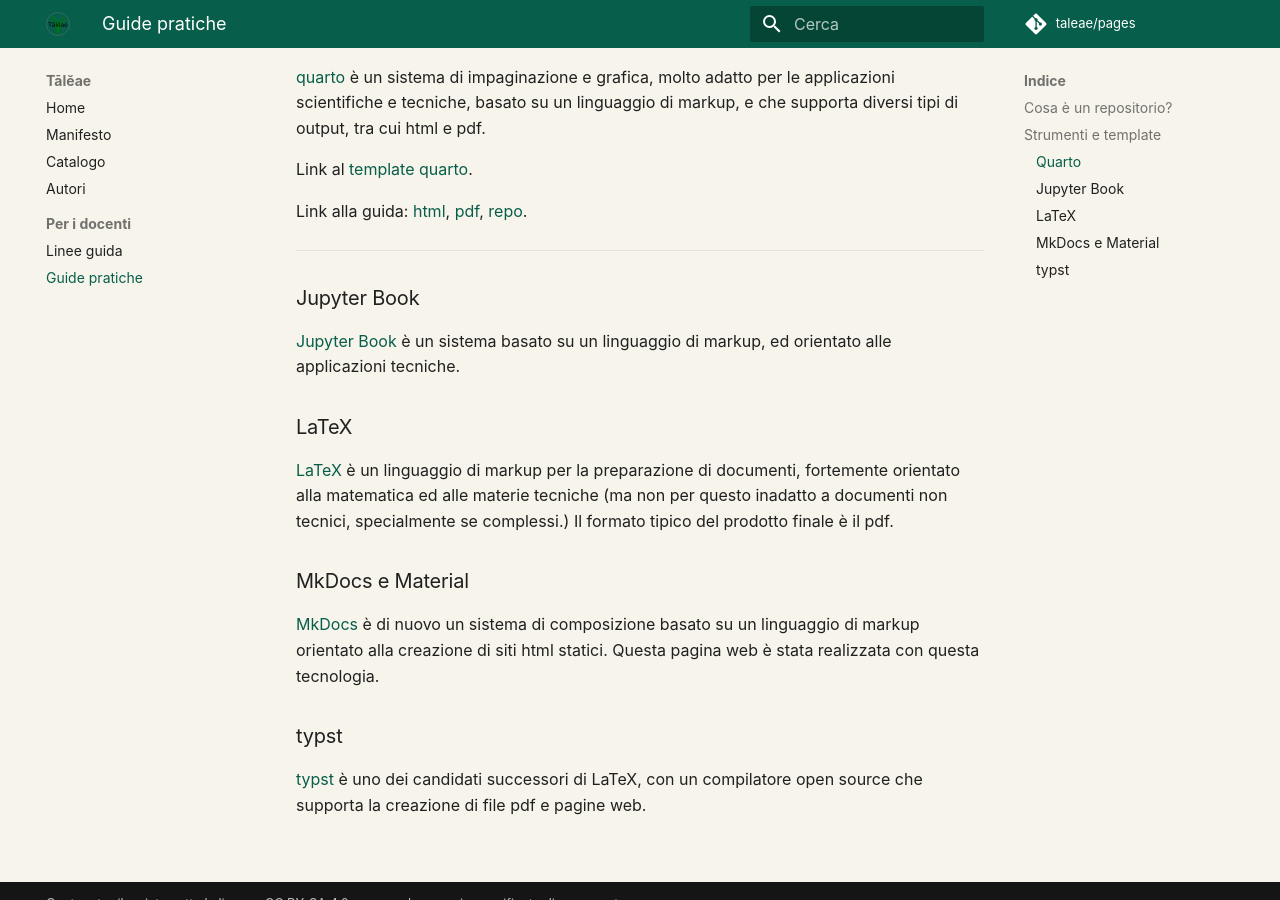
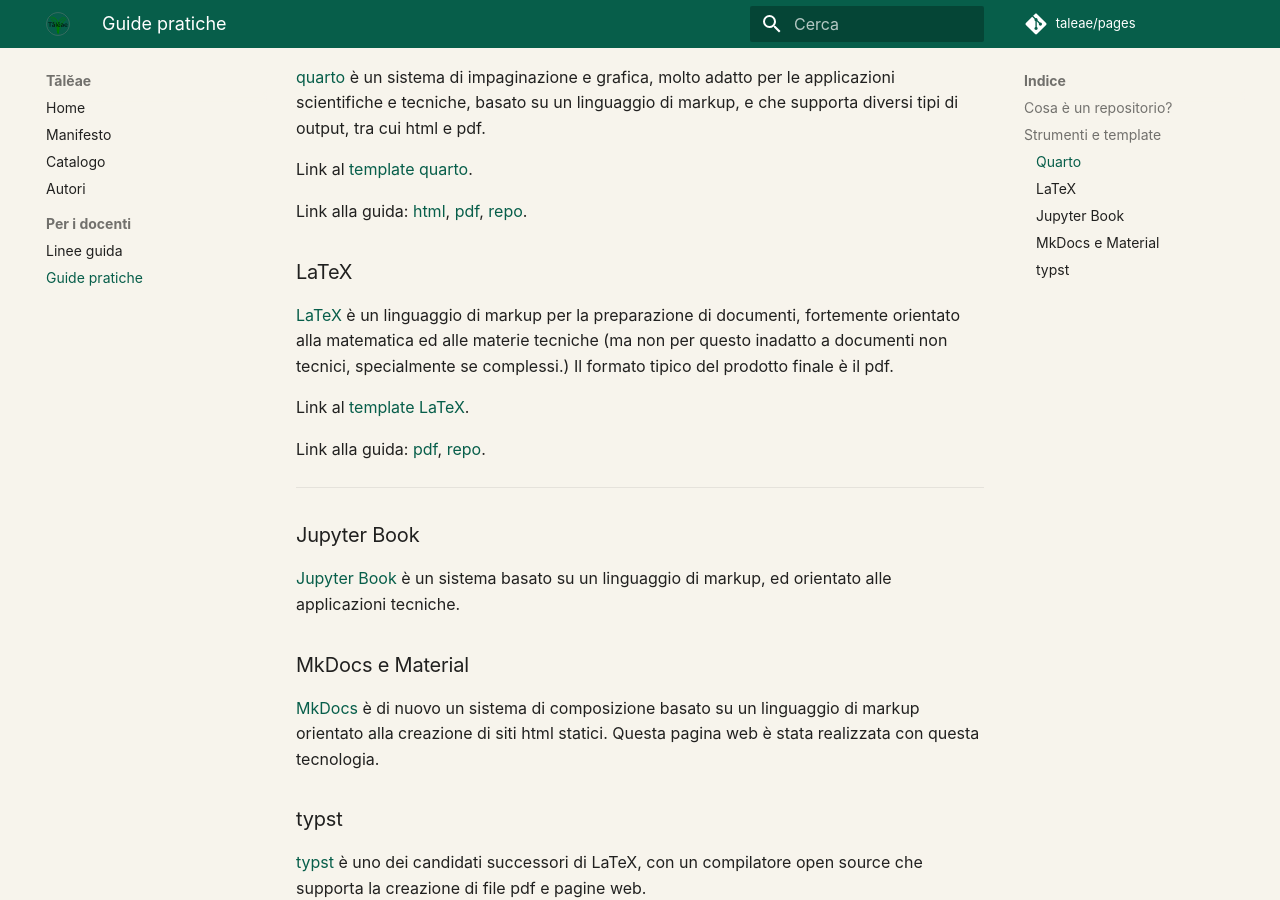
Before and after one commit to lucabaldini/taleae, an MkDocs documentation site: the page built from docs/tutorials.md, in a window 1280 px wide and 900 px high, scrolled down 684 px. Built offline with MkDocs 1.6.1 and Material for MkDocs 9.7.7, drawn with Linux system fonts in a browser that asks for light colours; some of the changed lines change nothing that is shown.

Commit message:
LaTeX guide linked.

```diff
--- a/docs/tutorials.md
+++ b/docs/tutorials.md
@@ -38,6 +38,20 @@
 [repo](https://codeberg.org/taleae/quarto_guide).
 
 
+### LaTeX
+
+[LaTeX](https://latex3.github.io/) è un linguaggio di markup per la preparazione di
+documenti, fortemente orientato alla matematica ed alle materie tecniche
+(ma non per questo inadatto a documenti non tecnici, specialmente se complessi.)
+Il formato tipico del prodotto finale è il pdf.
+
+Link al [template LaTeX](https://codeberg.org/taleae/latex_template).
+
+Link alla guida:
+[pdf](https://taleae.codeberg.page/latex_guide/latex_guide.pdf),
+[repo](https://codeberg.org/taleae/latex_guide).
+
+
 ---
 
 
@@ -45,14 +59,6 @@
 
 [Jupyter Book](https://jupyterbook.org/) è un sistema basato su un linguaggio di
 markup, ed orientato alle applicazioni tecniche.
-
-
-### LaTeX
-
-[LaTeX](https://latex3.github.io/) è un linguaggio di markup per la preparazione di
-documenti, fortemente orientato alla matematica ed alle materie tecniche
-(ma non per questo inadatto a documenti non tecnici, specialmente se complessi.)
-Il formato tipico del prodotto finale è il pdf.
 
 
 ### MkDocs e Material
```
